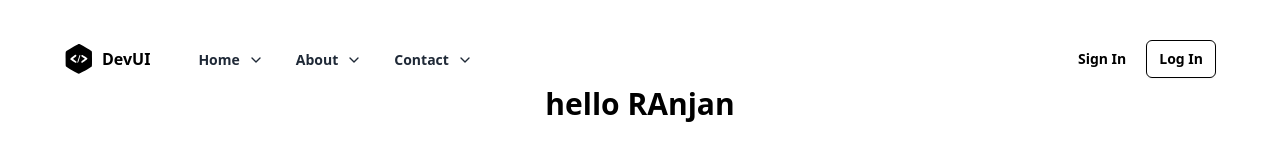
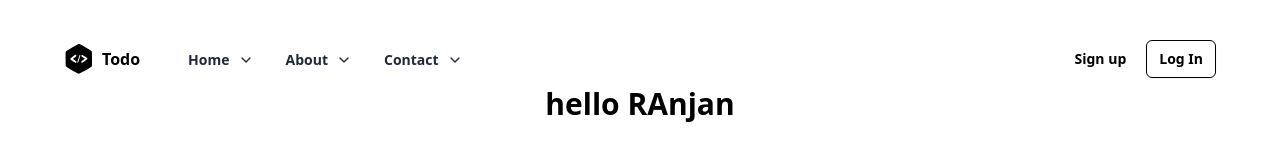
Before and after one commit to Ranjan095/zeuron-ai_Todo_App_frontend, a React (Vite) app: page / in a window 1280 px wide. Shown: the top 160 px of the page. Built offline with nearby package versions, Linux system fonts and the light colour scheme.

Commit message:
react-router-dom bug fixed

```diff
--- a/src/components/navbar/Navbar.jsx
+++ b/src/components/navbar/Navbar.jsx
@@ -2,19 +2,20 @@
 
 import React from "react";
 import { Menu, X, ChevronDown, ChevronRight } from "lucide-react";
+import { Link } from "react-router-dom";
 
 const menuItems = [
   {
     name: "Home",
-    href: "#",
+    href: "/home",
   },
   {
     name: "About",
-    href: "#",
+    href: "/about",
   },
   {
     name: "Contact",
-    href: "#",
+    href: "/contact",
   },
 ];
 
@@ -43,38 +44,42 @@ export function Navbar() {
               />
             </svg>
           </span>
-          <span className="font-bold">DevUI</span>
+          <span className="font-bold">Todo</span>
         </div>
         <div className="hidden grow items-start lg:flex">
           <ul className="ml-12 inline-flex space-x-8">
             {menuItems.map((item) => (
               <li key={item.name}>
-                <a
-                  href={item.href}
+                <Link
+                  to={item.href}
                   className="inline-flex items-center text-sm font-semibold text-gray-800 hover:text-gray-900"
                 >
                   {item.name}
                   <span>
                     <ChevronDown className="ml-2 h-4 w-4" />
                   </span>
-                </a>
+                </Link>
               </li>
             ))}
           </ul>
         </div>
         <div className="hidden space-x-2 lg:block">
+          <Link to={"/signup"}>
             <button
               type="button"
               className="rounded-md bg-transparent px-3 py-2 text-sm font-semibold text-black hover:bg-black/10 focus-visible:outline focus-visible:outline-2 focus-visible:outline-offset-2 focus-visible:outline-black"
             >
-            Sign In
+              Sign up
             </button>
+          </Link>
+          <Link to={"/login"}>
             <button
               type="button"
               className="rounded-md border border-black px-3 py-2 text-sm font-semibold text-black shadow-sm focus-visible:outline focus-visible:outline-2 focus-visible:outline-offset-2 focus-visible:outline-black"
             >
               Log In
             </button>
+          </Link>
         </div>
         <div className="lg:hidden">
           <Menu onClick={toggleMenu} className="h-6 w-6 cursor-pointer" />
@@ -99,7 +104,7 @@ export function Navbar() {
                         />
                       </svg>
                     </span>
-                    <span className="font-bold">DevUI</span>
+                    <span className="font-bold">Todo</span>
                   </div>
                   <div className="-mr-2">
                     <button
@@ -131,18 +136,24 @@ export function Navbar() {
                   </nav>
                 </div>
                 <div className="mt-2 space-y-2">
+                  <Link to={"/signup"}>
                     <button
+                      onClick={toggleMenu}
                       type="button"
                       className="w-full rounded-md border border-black px-3 py-2 text-sm font-semibold text-black shadow-sm focus-visible:outline focus-visible:outline-2 focus-visible:outline-offset-2 focus-visible:outline-black"
                     >
-                    Sign In
+                      Sign up
                     </button>
+                  </Link>
+                  <Link to={"/login"}>
                     <button
+                      onClick={toggleMenu}
                       type="button"
                       className="w-full rounded-md bg-black px-3 py-2 text-sm font-semibold text-white shadow-sm hover:bg-black/10 focus-visible:outline focus-visible:outline-2 focus-visible:outline-offset-2 focus-visible:outline-black"
                     >
                       Log In
                     </button>
+                  </Link>
                 </div>
               </div>
             </div>
--- a/src/main.jsx
+++ b/src/main.jsx
@@ -1,14 +1,28 @@
 import ReactDOM from "react-dom/client";
 import App from "./App.jsx";
 import "./index.css";
-import { createBrowserRouter, RouterProvider } from "react-router-dom";
-import { Navbar } from "./components/navbar/Navbar.jsx";
+import { createBrowserRouter, Outlet, RouterProvider } from "react-router-dom";
+import {Navbar} from "./components/navbar/Navbar.jsx";
 import Login from "./components/login/Login.jsx";
 import SignupUser from "./components/signup/SignupUser.jsx";
 import ErrorPage from "./components/ErrorPage.jsx";
 import { PrivetRoute } from "./components/allRoutes/PrivateRoute.jsx";
 
+let AppLayout = () => {
+  return (
+    <>
+      <Navbar />
+      <Outlet />
+    </>
+  );
+};
+
 const router = createBrowserRouter([
+  {
+    path: "/",
+    element: <AppLayout />,
+    errorElement: <ErrorPage />,
+    children: [
       {
         path: "/",
         element: (
@@ -16,7 +30,6 @@ const router = createBrowserRouter([
             <App />
           </PrivetRoute>
         ),
-    errorElement: <ErrorPage />,
       },
       {
         path: "/login",
@@ -26,11 +39,10 @@ const router = createBrowserRouter([
         path: "/signup",
         element: <SignupUser />,
       },
+    ],
+  },
 ]);
 
 ReactDOM.createRoot(document.getElementById("root")).render(
-  <>
-    <Navbar />
   <RouterProvider router={router} />
-  </>
 );
```
Lines whose indentation alone changed are shown as unchanged.
